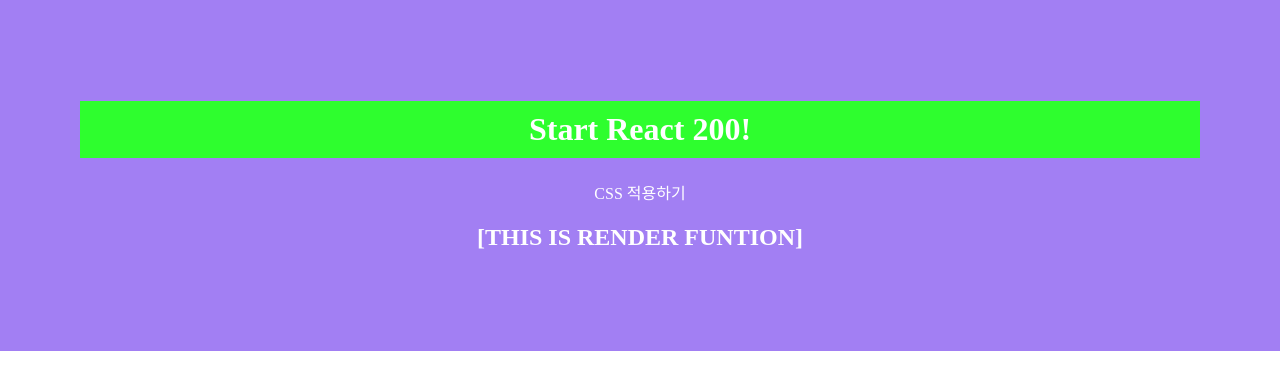
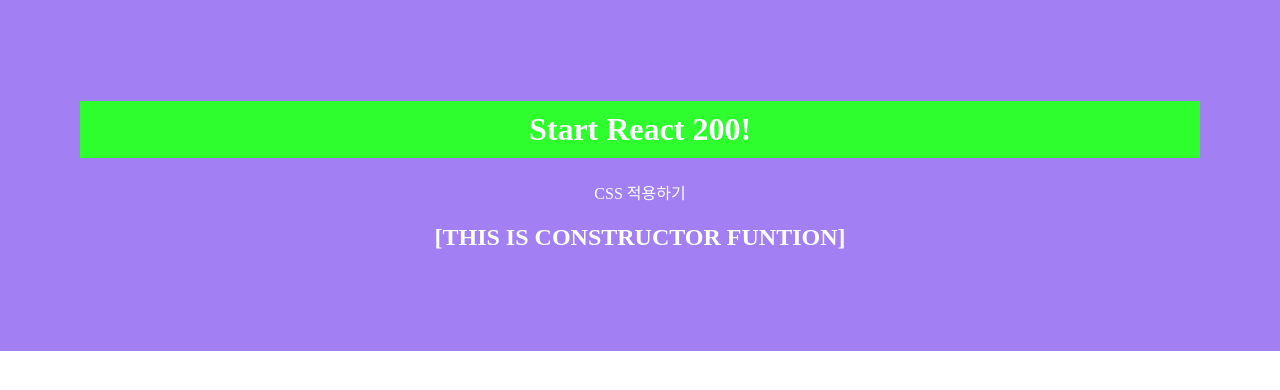
Before and after one commit to YERIEL-RYU/react200, a React (Create React App) app: page / in a window 1280 px wide. Shown: the top 390 px of the page. Built offline with nearby package versions, Linux system fonts and the light colour scheme.

Commit message:
입문 005

```diff
--- a/src/App.js
+++ b/src/App.js
@@ -1,6 +1,6 @@
 import React from 'react';
 import './App.css';
-import LifecycleEx from './R004_LifecycleEx';
+import LifecycleEx from './R005_LifecycleEx';
 
 function App () {
   return (
--- /dev/null
+++ b/src/R005_LifecycleEx.js
@@ -0,0 +1,17 @@
+import React, { Component } from 'react';
+
+class R005_LifecycleEx extends Component {
+    constructor(props) {
+        super(props);
+        this.state = {};
+        console.log('1. constructor Call');
+    }
+    render() {
+        console.log('3. render Call');
+        return (
+            <h2>[THIS IS CONSTRUCTOR FUNTION]</h2>
+        );
+    }
+}
+
+export default R005_LifecycleEx;
```
